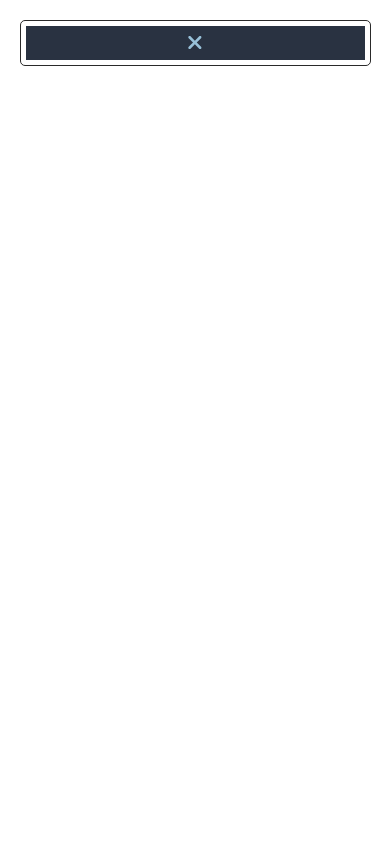
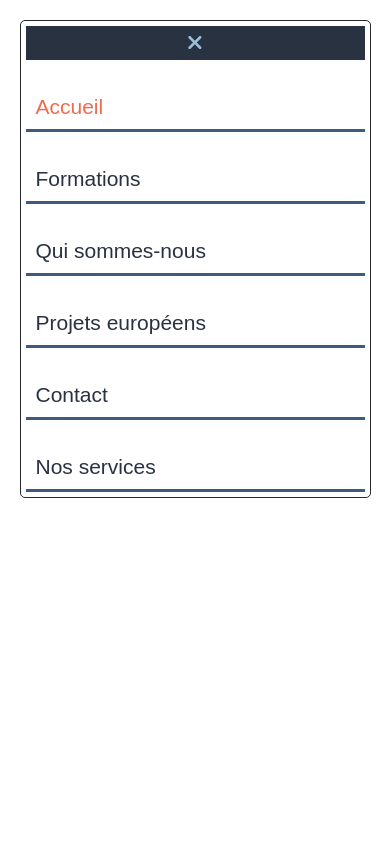
Before and after one commit to CleverAxel/perspective, a React (Create React App) app: page / in a window 390 px wide. Both pictures are taken after a click on the button 329 px from the left and 48 px from the top of the page. Shown: the top 844 px of the page. Built offline with nearby package versions, Linux system fonts and the light colour scheme.

Commit message:
nav mobile working

```diff
--- a/src/index.css
+++ b/src/index.css
@@ -91,6 +91,14 @@ a{
   width: 100%;
 }
 
+.activeNavMobile{
+  color: var(--orange);
+}
+
+.nonActiveNavMobile{
+  color: var(--black)
+}
+
 /*a:link {
   color: black;
 }
--- a/src/pages/home/home.module.css
+++ b/src/pages/home/home.module.css
@@ -52,6 +52,7 @@
 .descriptionHomePage{
     margin: 0 auto;
     max-width: 750px;
+    padding: 0 7px;
 }
 
 .descriptionHomePage > p{
@@ -79,6 +80,7 @@
     outline: none;
     border-style: none;
     border-radius: 40px;
+    color: black;
     transition: all 0.2s ease-in-out;
 }
 
@@ -100,27 +102,68 @@
         max-width: none;
         height: 100%;
         position: absolute;
+        z-index: 10000;
     }
 
     .title > h1{
         position: absolute;
-        margin: 0;
-        text-align: left;
-        bottom: 25%;
-        width: 65%;
+        left: 0;
+        right: 0;
+        margin: auto;
+        text-align: center;
+        bottom: 10%;
+        width: 100%;
         text-decoration: none;
+        font-size: 37px;
+        background-color: rgba(10, 97, 112,0.5)
     }
 
     .title > h3{
         position: absolute;
-        margin: 0;
+        left: 0;
+        right: 0;
+        margin: auto;
         text-align: center;
-        bottom: 10%;
-        width: 100%;
+        bottom: 0;
+        width: 95%;
+        font-size: 20px;
     }
 
     .bannerContainer{
-        width: 50%;
+        width: 55%;
         margin: 0 auto;
     }
 }
+
+@media screen and (max-width: 600px) {
+
+    .bannerContainer{
+        width: 75%;
+    }
+
+    .title > h1{
+        bottom: 5%;
+    }
+
+    .title > h3{
+        bottom: -10%;
+    }
+}
+
+@media screen and (max-width: 500px) {
+    .bannerContainer{
+        width: 80%;
+    }
+}
+
+@media screen and (max-width: 410px){
+    .title > h1{
+        width: 100%;
+        font-size: 35px;
+        bottom: 9%;
+    }
+
+    .title > h3{
+        font-size: 19px;
+    }
+}
--- a/src/pages/home/home.tsx
+++ b/src/pages/home/home.tsx
@@ -7,6 +7,7 @@ export default function Home(){
         <section className={styles.section}>
 
             <div className={styles.welcomeTitle}>
+
                 <div className={styles.title}>
                     <h1>Centre de formation pour adultes</h1>
                     <h3>Chercher seul(e)... ou réussir ensemble ?</h3>
--- a/src/sharedComponents/header/header.module.css
+++ b/src/sharedComponents/header/header.module.css
@@ -14,7 +14,7 @@
     max-width: 150px;
 }
 
-.logoContainer > img{
+.logoContainer > a > img{
     background-color: white;
     padding: 15px;
     border-radius: 25% 15%;
@@ -22,7 +22,7 @@
 
 @media screen and (max-width: 790px) {
     .logoContainer{
-        max-width: 100px;
+        max-width: 80px;
         margin-left: 10px;
     }
 }
--- a/src/sharedComponents/header/header.tsx
+++ b/src/sharedComponents/header/header.tsx
@@ -1,3 +1,4 @@
+import { Link } from "react-router-dom";
 import Navbar from "../navbar/navbar";
 import styles from "./header.module.css";
 export default function Header(){
@@ -5,7 +6,9 @@ export default function Header(){
         <header className={styles.header}>
             <div>
                 <div className={styles.logoContainer}>
+                    <Link to={"/"}>
                     <img src={process.env.PUBLIC_URL+"/assets/images/logo.png"} alt="" />
+                    </Link>
                 </div>
 
                 <Navbar></Navbar>
--- a/src/sharedComponents/navbar/navbar.module.css
+++ b/src/sharedComponents/navbar/navbar.module.css
@@ -45,13 +45,13 @@
     position: fixed;
     top: 0;
     left: 0;
-    z-index: 1000;
+    z-index: 100000;
     width: 100%;
     height: 100vh;
     background-color: white;
     padding: 20px 0;
 
-    transition: all 0.1s ease-out;
+    transition: all 0.2s ease-out;
 }
 
 .menuMobile > div{
@@ -78,6 +78,24 @@
     cursor: pointer;
 }
 
+.navMobile > ul{
+    padding: 0;
+    margin: 0;
+    list-style: none;
+}
+
+.navMobile li{
+    font-size: 21px;
+
+    padding: 35px 0 10px 10px;
+    border-bottom: 3px solid var(--blue);
+}
+
+/*.navMobile a{
+    display: inline-block;
+    width: 100%;
+}*/
+
 .containCloseButton > button:hover{
     filter: brightness(1.2);
 }
@@ -93,7 +111,7 @@
     }
 }
 
-@media screen and (max-width: 790px) {
+@media screen and (max-width: 800px) {
     .navbar{
         display: none;
     }
--- a/src/sharedComponents/navbar/navbar.tsx
+++ b/src/sharedComponents/navbar/navbar.tsx
@@ -64,6 +64,17 @@ function MenuMobile(props:PropsMenuHamburger){
                     </button>
                 </div>
 
+                <div className={styles.navMobile}>
+                    <ul>
+                        <NavLink onClick={() => {props.setToggle(false)}} to={"/"} end className={({ isActive }) => isActive ? "activeNavMobile" : "nonActiveNavMobile"}> <li>Accueil</li> </NavLink>
+                        <NavLink onClick={() => {props.setToggle(false)}} to={"/formations"} className={({ isActive }) => isActive ? "activeNavMobile" : "nonActiveNavMobile"}> <li>Formations</li> </NavLink>
+                        <NavLink onClick={() => {props.setToggle(false)}} to={"/formations"} className={({ isActive }) => isActive ? "activeNavMobile" : "nonActiveNavMobile"}> <li>Qui sommes-nous</li> </NavLink>
+                        <NavLink onClick={() => {props.setToggle(false)}} to={"/formations"} className={({ isActive }) => isActive ? "activeNavMobile" : "nonActiveNavMobile"}> <li>Projets européens</li> </NavLink>
+                        <NavLink onClick={() => {props.setToggle(false)}} to={"/formations"} className={({ isActive }) => isActive ? "activeNavMobile" : "nonActiveNavMobile"}> <li>Contact</li> </NavLink>
+                        <NavLink onClick={() => {props.setToggle(false)}} to={"/formations"} className={({ isActive }) => isActive ? "activeNavMobile" : "nonActiveNavMobile"}> <li>Nos services</li> </NavLink>
+                    </ul>
+                </div>
+
             </div>
 
         </div>
--- a/src/sharedComponents/waveDivider/waveDivider.module.css
+++ b/src/sharedComponents/waveDivider/waveDivider.module.css
@@ -40,7 +40,7 @@
     height: 200px;
 }
 
-@media (max-width: 767px) {
+@media (max-width: 790px) {
 
     .waveContainer{
         margin-bottom: 75px;
```
